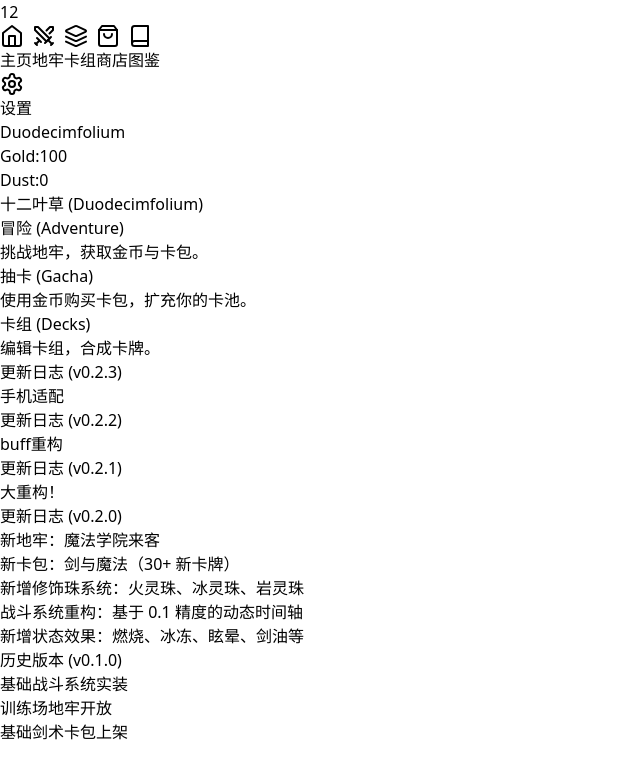
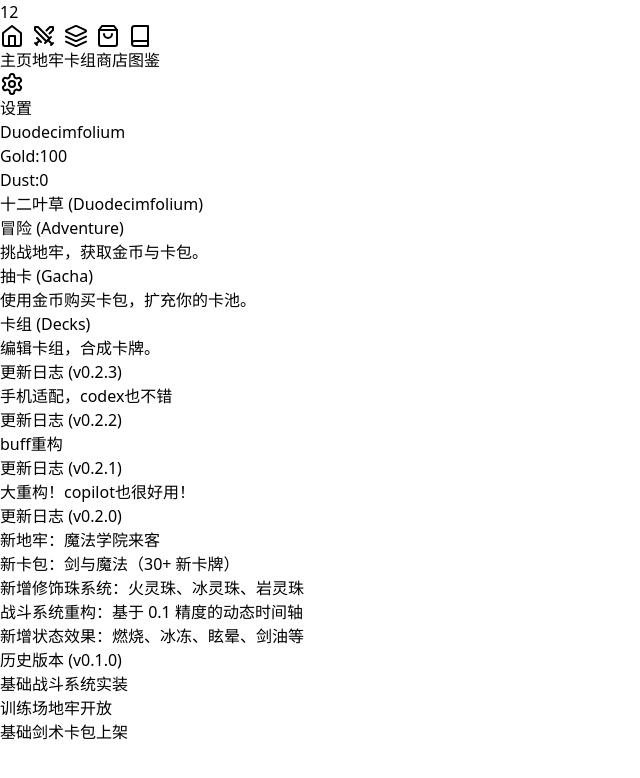
Before and after one commit to xcrv2000/Duodecimfolium, a React (Vite) app: page / in a window 1280 px wide. Shown: the top 778 px of the page, without its empty margins (0-640 px from the left). Built offline with nearby package versions, Linux system fonts and the light colour scheme.

Commit message:
Update MainLayout.tsx

```diff
--- a/src/features/layout/MainLayout.tsx
+++ b/src/features/layout/MainLayout.tsx
@@ -195,7 +195,7 @@ const HomeView: React.FC<{ onNavigate: (tab: Tab) => void }> = ({ onNavigate })
         <div className="mt-8 p-4 bg-slate-900/50 rounded border border-slate-800">
             <h3 className="font-bold text-slate-300 mb-2">更新日志 (v0.2.3)</h3>
             <ul className="list-disc list-inside text-sm text-slate-400 mb-4">
-                <li>手机适配</li>
+                <li>手机适配，codex也不错</li>
                 <li></li>
             </ul>
 
@@ -207,7 +207,7 @@ const HomeView: React.FC<{ onNavigate: (tab: Tab) => void }> = ({ onNavigate })
 
             <h3 className="font-bold text-slate-500 mb-2">更新日志 (v0.2.1)</h3>
             <ul className="list-disc list-inside text-xs text-slate-600">
-                <li>大重构！</li>
+                <li>大重构！copilot也很好用！</li>
                 <li></li>
             </ul>
 
```
